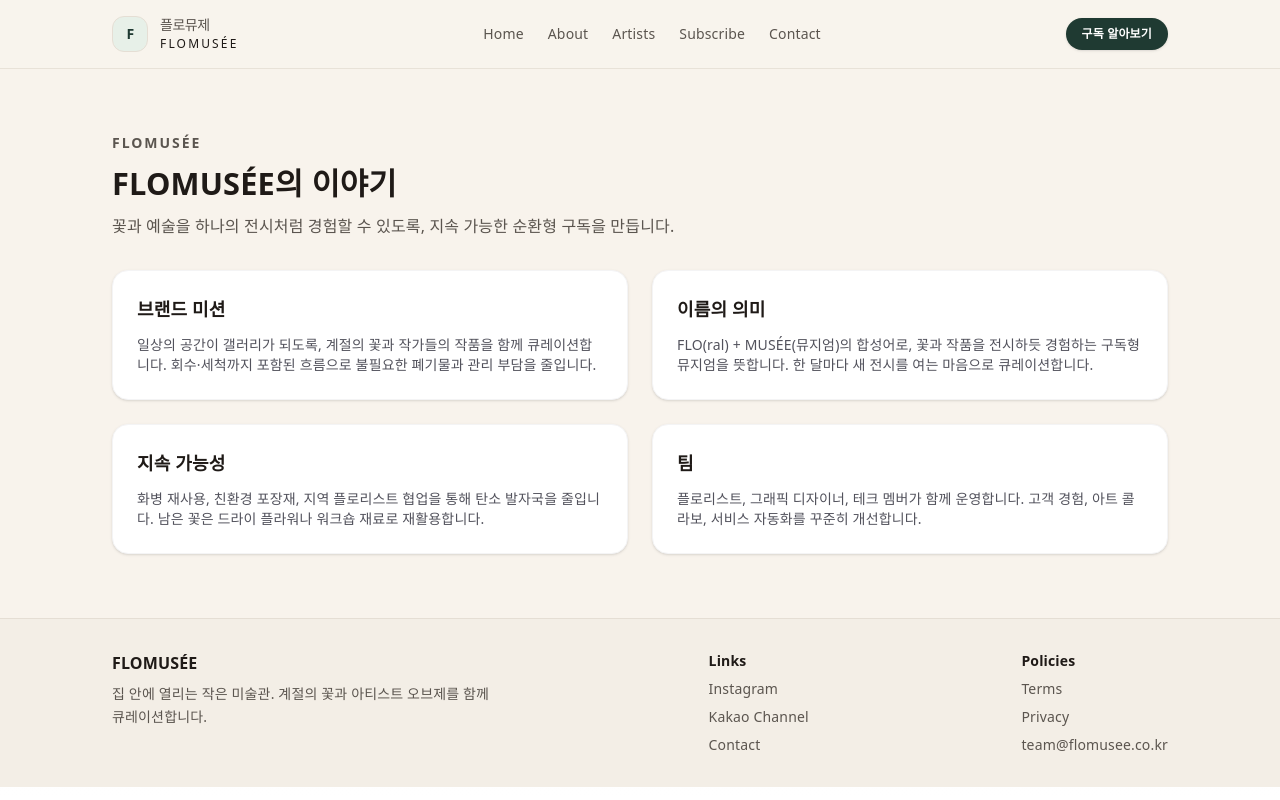
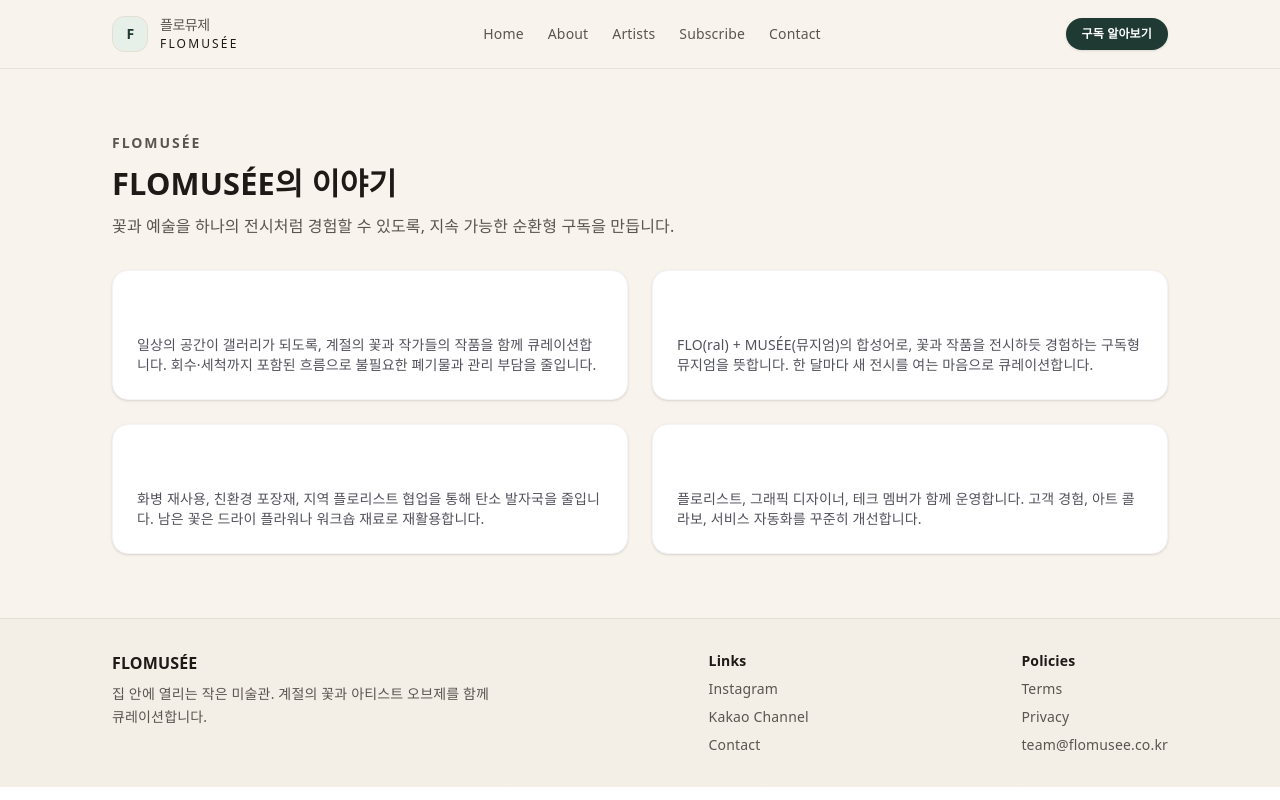
Before and after one commit to tyakamyz/flomusee, a Next.js app: page /about in a window 1280 px wide. Built offline with nearby package versions, Linux system fonts and the light colour scheme.

Commit message:
스타일: 다크 카드 헤드라인 가독성 개선

```diff
--- a/src/app/about/page.tsx
+++ b/src/app/about/page.tsx
@@ -10,7 +10,7 @@
       />
       <div className="grid gap-6 lg:grid-cols-2">
         <div className="rounded-2xl border border-zinc-100 bg-white p-6 shadow-sm dark:border-zinc-800 dark:bg-zinc-900">
-          <h3 className="text-lg font-semibold">브랜드 미션</h3>
+          <h3 className="text-lg font-semibold text-white">브랜드 미션</h3>
           <p className="mt-3 text-sm text-zinc-600 dark:text-zinc-300">
             일상의 공간이 갤러리가 되도록, 계절의 꽃과 작가들의 작품을 함께
             큐레이션합니다. 회수·세척까지 포함된 흐름으로 불필요한 폐기물과
@@ -18,7 +18,7 @@
           </p>
         </div>
         <div className="rounded-2xl border border-zinc-100 bg-white p-6 shadow-sm dark:border-zinc-800 dark:bg-zinc-900">
-          <h3 className="text-lg font-semibold">이름의 의미</h3>
+          <h3 className="text-lg font-semibold text-white">이름의 의미</h3>
           <p className="mt-3 text-sm text-zinc-600 dark:text-zinc-300">
             FLO(ral) + MUSÉE(뮤지엄)의 합성어로, 꽃과 작품을 전시하듯 경험하는
             구독형 뮤지엄을 뜻합니다. 한 달마다 새 전시를 여는 마음으로
@@ -26,7 +26,7 @@
           </p>
         </div>
         <div className="rounded-2xl border border-zinc-100 bg-white p-6 shadow-sm dark:border-zinc-800 dark:bg-zinc-900">
-          <h3 className="text-lg font-semibold">지속 가능성</h3>
+          <h3 className="text-lg font-semibold text-white">지속 가능성</h3>
           <p className="mt-3 text-sm text-zinc-600 dark:text-zinc-300">
             화병 재사용, 친환경 포장재, 지역 플로리스트 협업을 통해 탄소
             발자국을 줄입니다. 남은 꽃은 드라이 플라워나 워크숍 재료로
@@ -34,7 +34,7 @@
           </p>
         </div>
         <div className="rounded-2xl border border-zinc-100 bg-white p-6 shadow-sm dark:border-zinc-800 dark:bg-zinc-900">
-          <h3 className="text-lg font-semibold">팀</h3>
+          <h3 className="text-lg font-semibold text-white">팀</h3>
           <p className="mt-3 text-sm text-zinc-600 dark:text-zinc-300">
             플로리스트, 그래픽 디자이너, 테크 멤버가 함께 운영합니다. 고객
             경험, 아트 콜라보, 서비스 자동화를 꾸준히 개선합니다.
--- a/src/app/contact/page.tsx
+++ b/src/app/contact/page.tsx
@@ -17,7 +17,7 @@
         </div>
         <div className="flex flex-col gap-4">
           <div className="rounded-2xl border border-zinc-100 bg-white p-6 shadow-sm dark:border-zinc-800 dark:bg-zinc-900">
-            <h3 className="text-lg font-semibold">이메일</h3>
+            <h3 className="text-lg font-semibold text-white">이메일</h3>
             <p className="mt-2 text-sm text-zinc-600 dark:text-zinc-300">
               {siteConfig.contactEmail} (가상의 주소입니다)
             </p>
@@ -26,7 +26,7 @@
             </p>
           </div>
           <div className="rounded-2xl border border-zinc-100 bg-white p-6 shadow-sm dark:border-zinc-800 dark:bg-zinc-900">
-            <h3 className="text-lg font-semibold">카카오 채널</h3>
+            <h3 className="text-lg font-semibold text-white">카카오 채널</h3>
             <p className="mt-2 text-sm text-zinc-600 dark:text-zinc-300">
               실시간 상담 및 배송 스케줄 문의를 빠르게 도와드립니다.
             </p>
@@ -40,7 +40,7 @@
             </Button>
           </div>
           <div className="rounded-2xl border border-zinc-100 bg-white p-6 shadow-sm dark:border-zinc-800 dark:bg-zinc-900">
-            <h3 className="text-lg font-semibold">인스타그램 DM</h3>
+            <h3 className="text-lg font-semibold text-white">인스타그램 DM</h3>
             <p className="mt-2 text-sm text-zinc-600 dark:text-zinc-300">
               최신 전시 소식과 플라워 스타일을 확인하고 DM으로 문의할 수 있습니다.
             </p>
```
